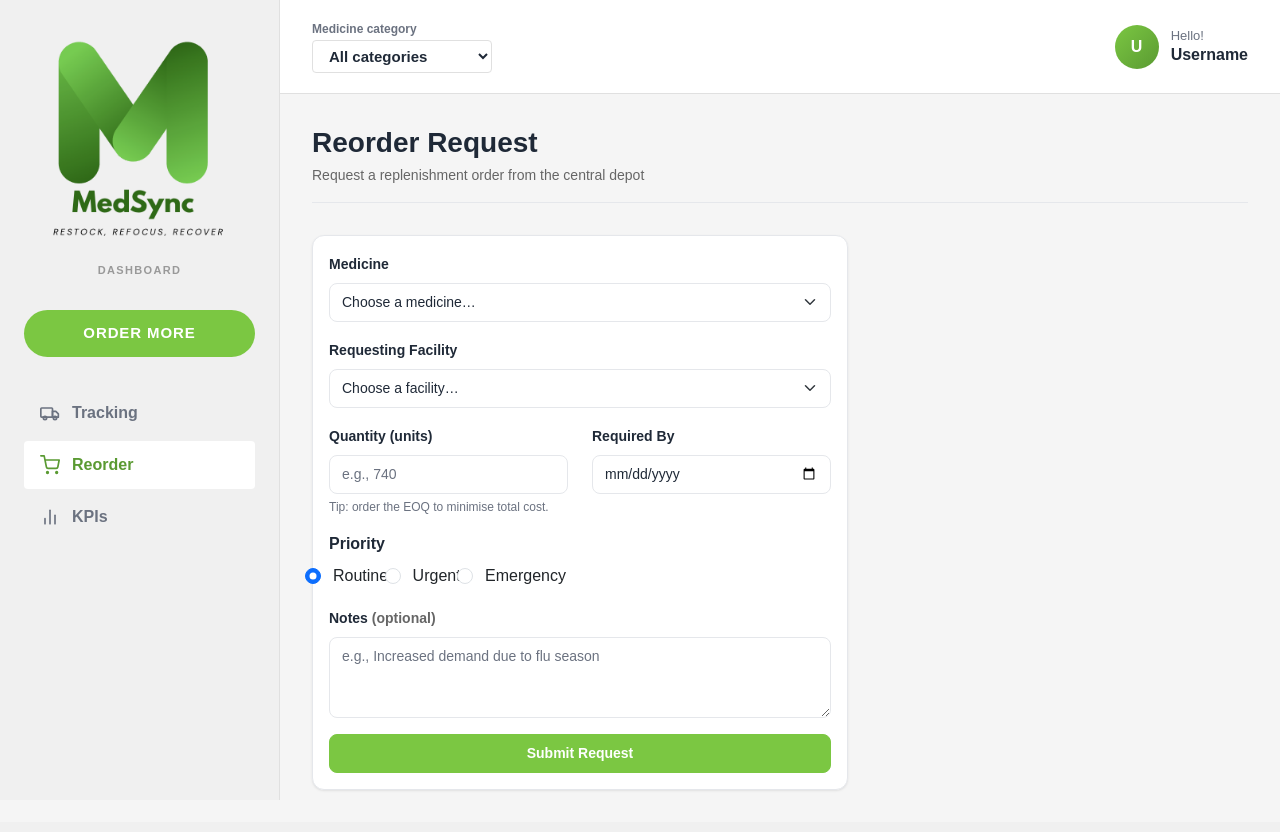
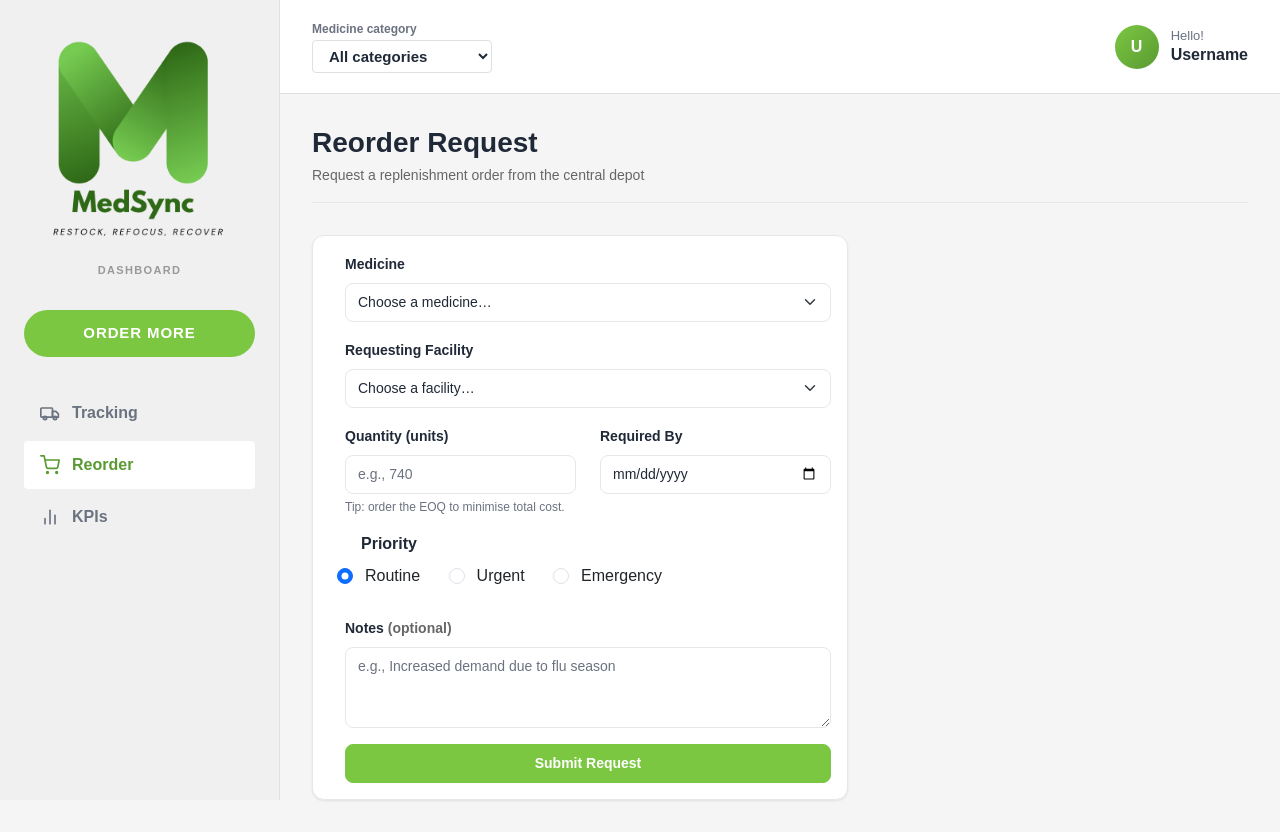
Before and after one commit to u24645177/BFB321_Group4_Project, a Flask app: page /reorder in a window 1280 px wide. Before the commit the page ends 800 px from the top, so only its background shows below. Run offline with Flask 3, Linux system fonts and the light colour scheme.

Commit message:
Fix spacing and alignment: KPI dashboard, form borders, and radio button spacing
- Added .mb-section margin-bottom for KPI section spacing
- Increased .form-check-inline margin-right for Priority radio buttons
- Fixed fieldset and form left padding to align elements within card borders

```diff
--- a/static/css/pages.css
+++ b/static/css/pages.css
@@ -432,7 +432,7 @@
 /* Form Fieldsets */
 fieldset {
     border: none;
-    padding: 0;
+    padding: 0 0 0 var(--spacing-lg);
     margin: 0;
 }
 
@@ -446,6 +446,13 @@ legend {
 .form-check {
     padding-left: 0;
 }
+
+
+.form-check-inline {
+    margin-right: 48px;
+    margin-bottom: var(--spacing-md);
+}
+
 
 .form-check-input {
     margin-top: 0.25rem;
@@ -500,6 +507,11 @@ a:hover {
     display: block;
 }
 
+.needs-validation {
+    display: block;
+    padding-left: var(--spacing-lg);
+}
+
 .was-validated .form-control:invalid,
 .form-control.is-invalid {
     border-color: var(--red);
--- a/templates/kpis.html
+++ b/templates/kpis.html
@@ -16,7 +16,8 @@
 </section>
 
 <div class="row g-4">
-    <!-- Items needing attention -->
+
+<!-- Items needing attention -->
     <section class="col-lg-6" aria-labelledby="attentionHeading">
         <div class="card h-100">
             <div class="card-body">
```
Also changed, not shown: templates/base.html (+8 -5 lines).
